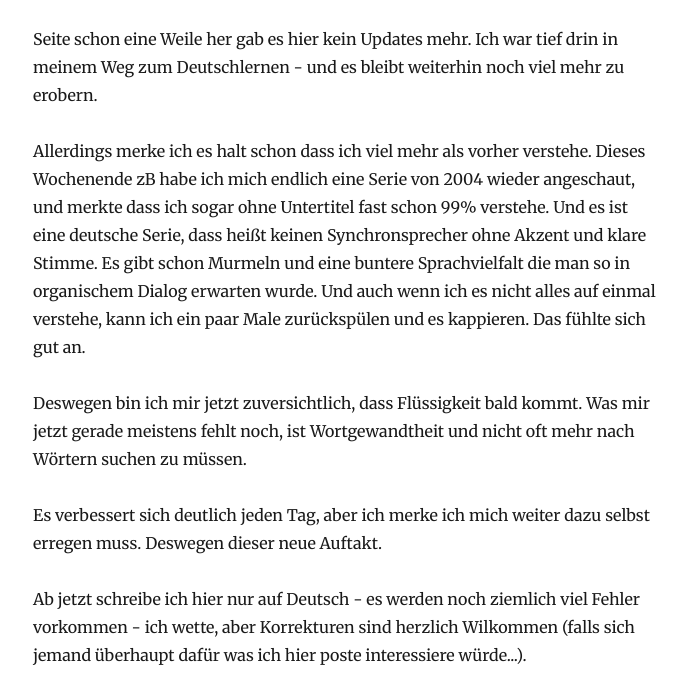
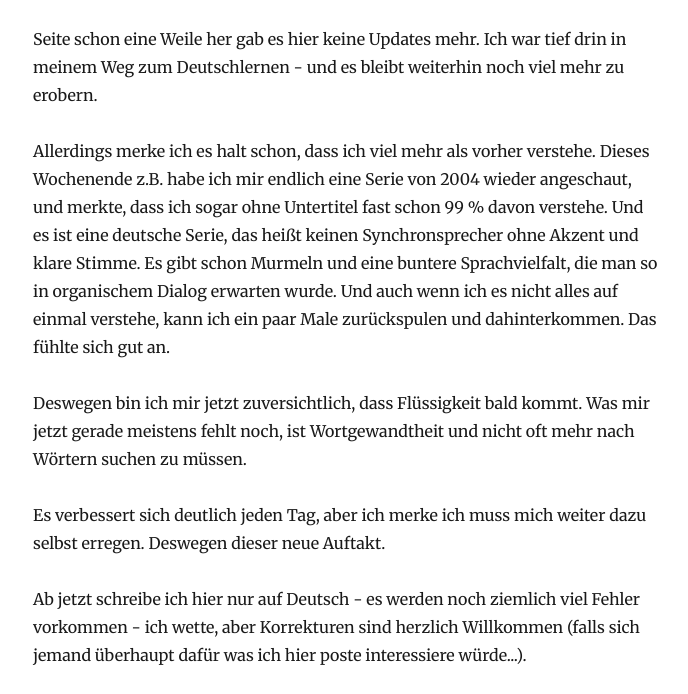
Before and after one commit to bradleyrudbek/thorrudbek.de, a Gatsby site: page /auftakt/ in a window 1280 px wide. Shown: the part 484-1178 px from the top of the page, without its empty margins (292-980 px from the left). Built offline with nearby package versions, Linux system fonts and the light colour scheme; Gatsby itself is replaced by a stand-in of ours; some packages are replaced by stand-ins of ours.

Commit message:
weitere typos

```diff
--- a/content/blog/auftakt/index.md
+++ b/content/blog/auftakt/index.md
@@ -3,29 +3,29 @@ title: neuer Auftakt
 date: "2021-10-17T11:29:03.284Z"
 ---
 
-![Rudbek's Logo - jetzt eingedeutsch](../../assets/rudbek-embossed-de.png)
+![Rudbek's Logo - Jetzt eingedeutscht!](../../assets/rudbek-embossed-de.png)
 
-Seite schon eine Weile her gab es hier kein Updates mehr. Ich war tief
+Seite schon eine Weile her gab es hier keine Updates mehr. Ich war tief
 drin in meinem Weg zum Deutschlernen - und es bleibt weiterhin noch viel
 mehr zu erobern.
 
-Allerdings merke ich es halt schon dass ich viel mehr als vorher verstehe.
-Dieses Wochenende zB habe ich mich endlich eine Serie von 2004 wieder angeschaut,
-und merkte dass ich sogar ohne Untertitel fast schon 99% verstehe. Und es ist eine
-deutsche Serie, dass heißt keinen Synchronsprecher ohne Akzent und klare Stimme. Es
-gibt schon Murmeln und eine buntere Sprachvielfalt die man so in organischem Dialog
+Allerdings merke ich es halt schon, dass ich viel mehr als vorher verstehe.
+Dieses Wochenende z.B. habe ich mir endlich eine Serie von 2004 wieder angeschaut,
+und merkte, dass ich sogar ohne Untertitel fast schon 99 % davon verstehe. Und es ist eine
+deutsche Serie, das heißt keinen Synchronsprecher ohne Akzent und klare Stimme. Es
+gibt schon Murmeln und eine buntere Sprachvielfalt, die man so in organischem Dialog
 erwarten wurde. Und auch wenn ich es nicht alles auf einmal verstehe, kann ich ein
-paar Male zurückspülen und es kappieren. Das fühlte sich gut an.
+paar Male zurückspulen und dahinterkommen. Das fühlte sich gut an.
 
 Deswegen bin ich mir jetzt zuversichtlich, dass Flüssigkeit bald kommt. Was
 mir jetzt gerade meistens fehlt noch, ist Wortgewandtheit und nicht oft mehr
 nach Wörtern suchen zu müssen.
 
-Es verbessert sich deutlich jeden Tag, aber ich merke ich mich weiter
-dazu selbst erregen muss. Deswegen dieser neue Auftakt.
+Es verbessert sich deutlich jeden Tag, aber ich merke ich muss mich weiter
+dazu selbst erregen. Deswegen dieser neue Auftakt.
 
 Ab jetzt schreibe ich hier nur auf Deutsch - es werden noch ziemlich viel Fehler
-vorkommen - ich wette, aber Korrekturen sind herzlich Wilkommen (falls sich jemand
+vorkommen - ich wette, aber Korrekturen sind herzlich Willkommen (falls sich jemand
 überhaupt dafür was ich hier poste interessiere würde...).
 
 Auf jeden Fall, ich freue mich darauf - und jetzt es geht ab!
```
Also changed, not shown: content/archive/borscht/borscht.jpg (renamed from content/blog/borscht/borscht.jpg), content/archive/borscht/index.md (renamed from content/blog/borscht/index.md), content/archive/borscht/pressure-cooker.png (renamed from content/blog/borscht/pressure-cooker.png).
